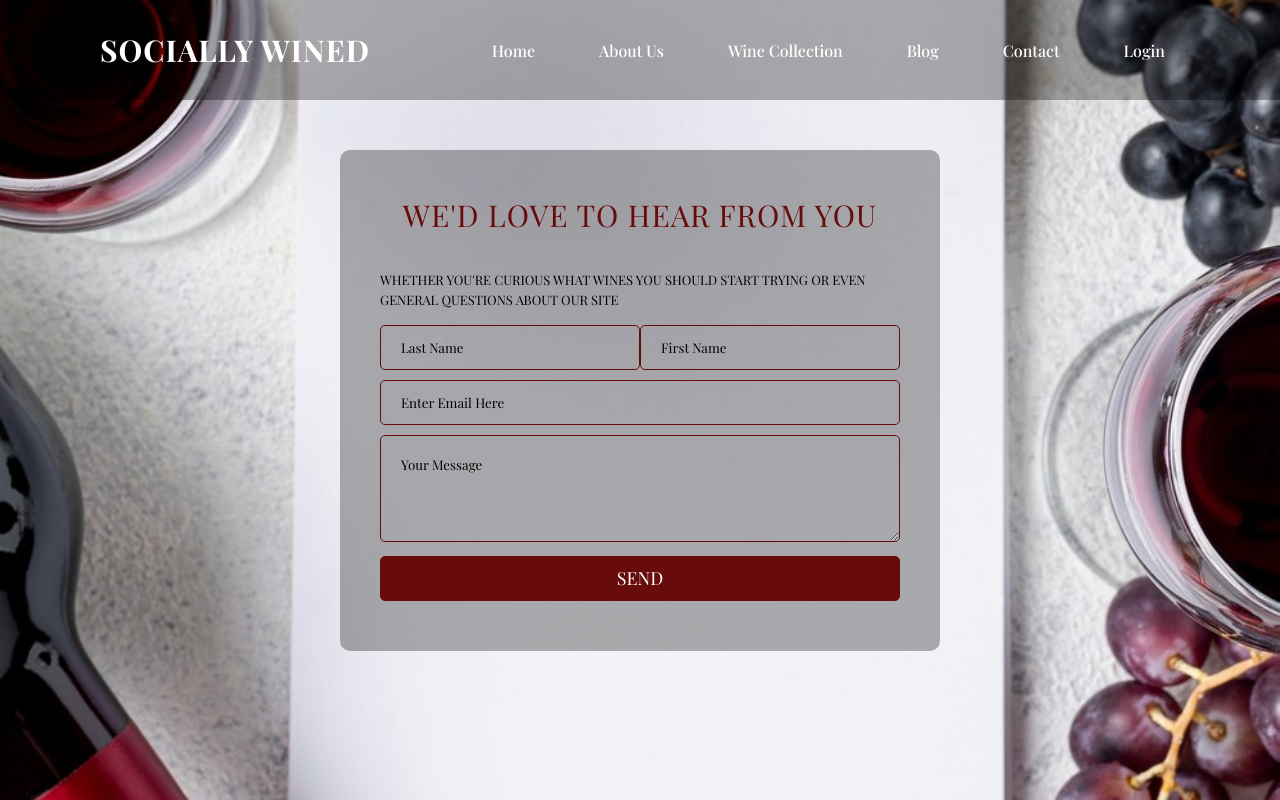
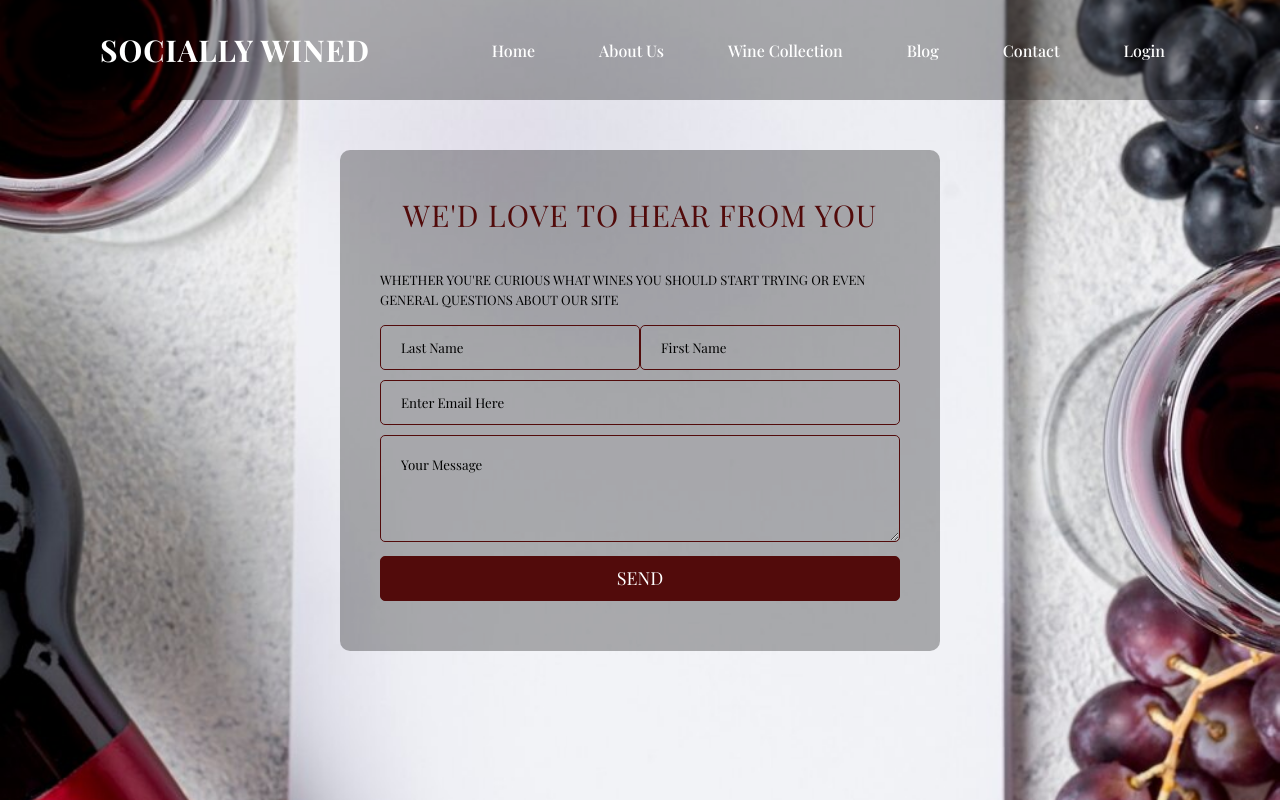
Before and after one commit to Georgealv6/Wine-Cellar, a Django app: page /contact/ in a window 1280 px wide. Run offline with Django 3.2, Linux system fonts and the light colour scheme; some web fonts are replaced.

Commit message:
fixed typos and css

```diff
--- a/backend/static/css/main.css
+++ b/backend/static/css/main.css
@@ -141,7 +141,7 @@ header .navigation a:not(:last-child) {
 }
 
 header .navigation a:hover {
-  background: rgb(103, 11, 11);
+  background: rgb(82, 11, 11);
 }
 
 .content {
@@ -151,7 +151,7 @@ header .navigation a:hover {
 }
 
 .content .info h2 {
-  color: rgb(103, 11, 11);
+  color: rgb(82, 11, 11);
   font-size: 40px;
   text-transform: uppercase;
   font-weight: 500;
@@ -161,7 +161,7 @@ header .navigation a:hover {
 }
 
 .content .info .titleh2 {
-  color: rgb(103, 11, 11);
+  color: rgb(82, 11, 11);
   font-size: 30px;
   text-transform: uppercase;
   font-weight: 300;
@@ -237,25 +237,25 @@ label {
 .wine-contact .form-box form .wine-input {
   width: 100%;
   height: 45px;
-  border: 1px solid rgb(103, 11, 11);
+  border: 1px solid rgb(82, 11, 11);
   padding: 0 20px;
   border-radius: 5px;
   background: transparent;
   margin-bottom: 10px;
   font-family: "Playfair Display", serif;
   align-items: center;
-  color: rgb(103, 11, 11);
+  color: rgb(82, 11, 11);
 }
 
 .wine-contact .form-box form .wine-textarea {
   width: 100%;
-  border: 1px solid rgb(103, 11, 11);
+  border: 1px solid rgb(82, 11, 11);
   padding: 0 20px;
   border-radius: 5px;
   background: transparent;
   margin-bottom: 10px;
   padding-top: 20px;
-  color: rgb(103, 11, 11);
+  color: rgb(82, 11, 11);
   outline: none;
   font-family: "Playfair Display", serif;
 }
@@ -271,7 +271,7 @@ label {
 }
 
 .form-box form .wine-input[type="submit"] {
-  background-color: rgb(103, 11, 11);
+  background-color: rgb(82, 11, 11);
   color: #fff;
   font-size: 18px;
 }
@@ -282,7 +282,7 @@ label {
 }
 
 .contact-content .form-box h2 {
-  color: rgb(103, 11, 11);
+  color: rgb(82, 11, 11);
   font-size: 30px;
   text-transform: uppercase;
   font-weight: 300;
```
Also changed, not shown: backend/static/css/aboutus.css (+9 -4 lines).
